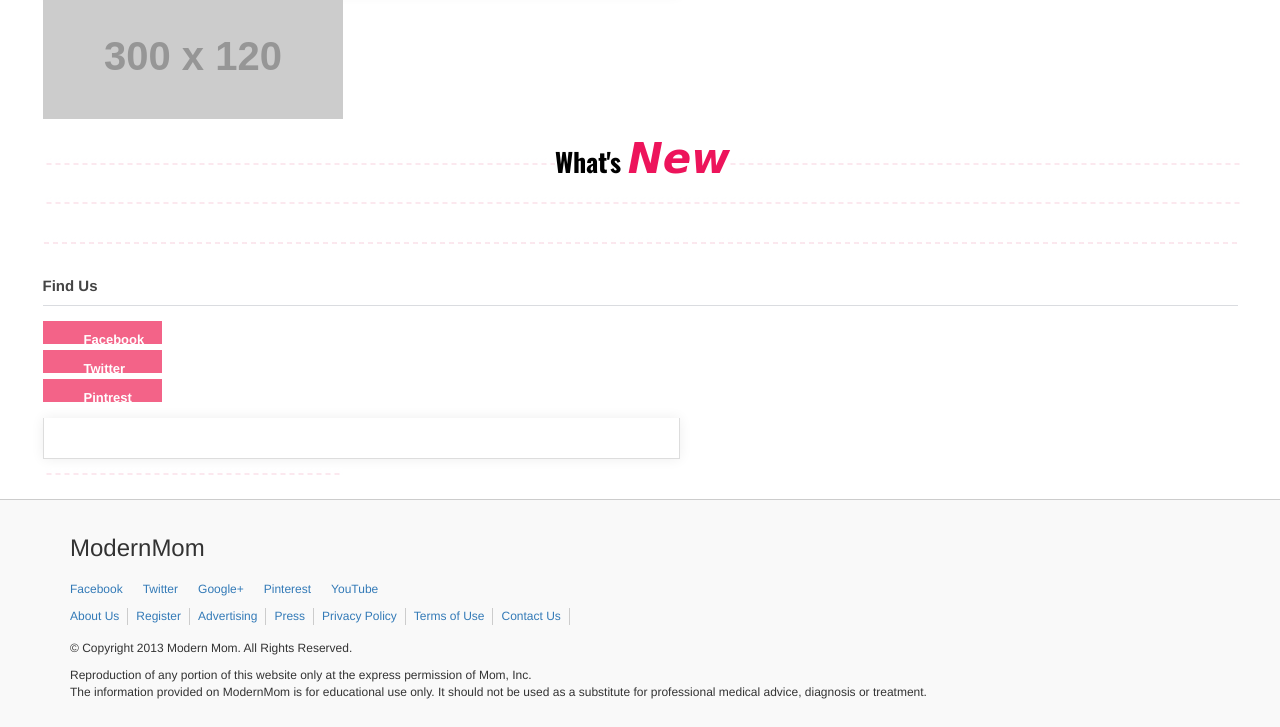
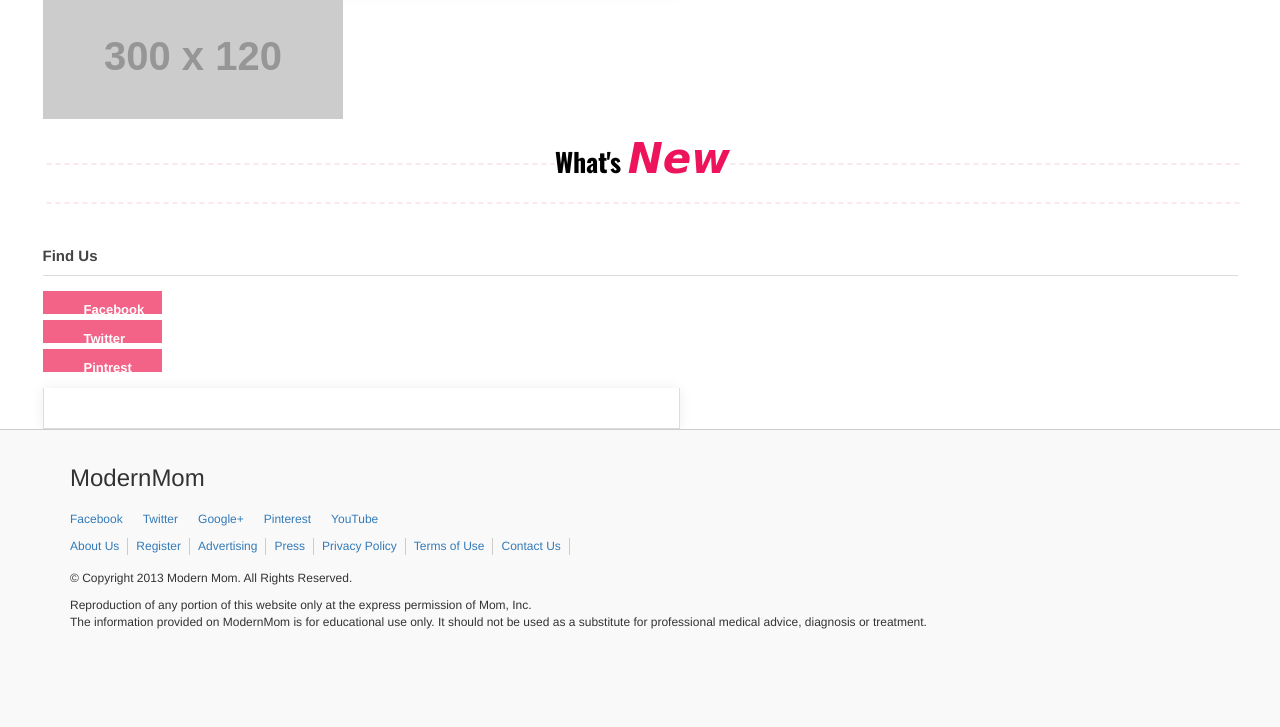
Before and after one commit to clicktox/sunshine, a Django app: template templates/homepage.html in a window 1280 px wide. Shown: the part 918-1645 px from the top of the page. After the commit the page ends 1547 px from the top, so only its background shows below. Run offline with Django 3.2, Linux system fonts and the light colour scheme; the template is opened without the code that fills it, so the values that code supplies are empty; grey boxes labelled with a size stand in for pictures from a placeholder-image service; some libraries are stand-ins or nearby versions; some web fonts are replaced.

Commit message:
Update homepage.html

```diff
--- a/templates/homepage.html
+++ b/templates/homepage.html
@@ -173,9 +173,7 @@
 <!-- /row -->
 <div class="row">
     <div class="span2">
-        <div class="bottom-line">
-            &nbsp;
-        </div>
+
         <!--end social-media-links --><h3 class="content-aside">Find Us</h3>
         <ul id="subnav2" class="demand-icon-list">
             <li class="item-1">
@@ -219,9 +217,7 @@
     <!-- I ADD THIS RIGHT HERE, THIS ONE, NOT THAT ONE-->
 
 <div class="span3">
-    <div class="bottom-line">
-        &nbsp;
-    </div>
+
     <!-- ## IndieClick Ad Tag
     ## publisher[ModernMom]  zone[Run of site]  size[300x250]  v[2]
     -->
```
